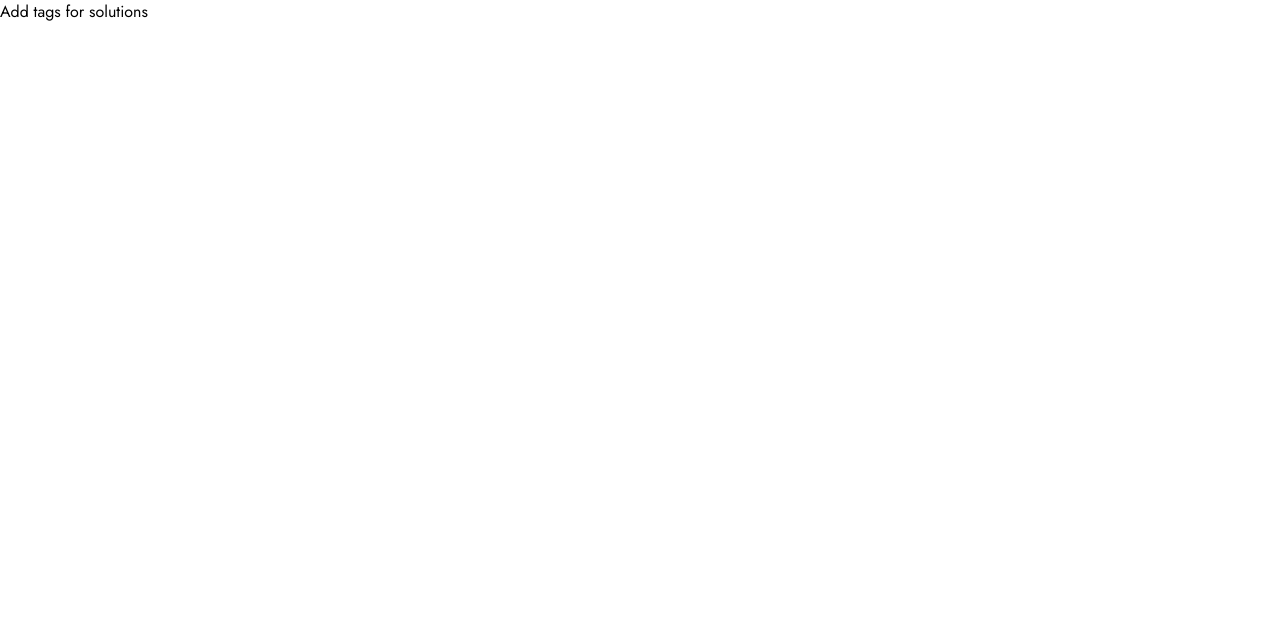
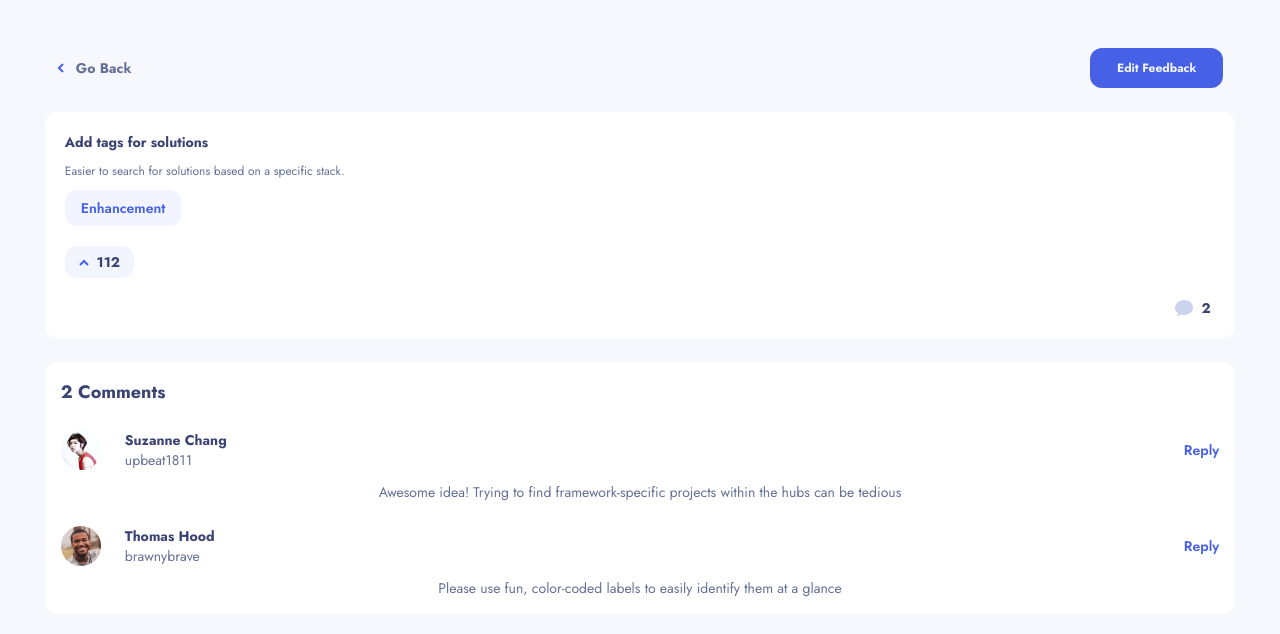
Before and after one commit to Iliatsiklauri/Feedback-app, a Next.js app: page /1 in a window 1280 px wide. Shown: the top 634 px of the page. Built offline with nearby package versions, Linux system fonts and the light colour scheme.

Commit message:
added comment functional

```diff
--- a/src/app/(pages)/[id]/page.tsx
+++ b/src/app/(pages)/[id]/page.tsx
@@ -1,12 +1,32 @@
 'use client';
-import res from '@/app/data.json';
+
+import { GlobalProvider } from '@/app/GlobalStates';
+import Aboutheader from '@/app/components/Aboutheader';
+import Card from '@/app/components/Card';
+import Comments from '@/app/components/Comments';
 import { Params } from '@/app/data';
-import { useEffect, useState } from 'react';
+import Link from 'next/link';
+import { useContext } from 'react';
+export default function Page({ params }: Params) {
+  const context = useContext(GlobalProvider);
+  if (!context) {
+    return <h1>no context</h1>;
+  }
+  const jsonData = context.productRequests[params.id - 1];
 
-export default function Page({ params }: Params) {
-  const [data, setData] = useState<any>();
-  useEffect(() => {
-    setData(res.productRequests[params.id - 1]);
-  }, [params.id]);
-  return <div>{data?.title}</div>;
+  return (
+    <div className="pt-6 gap-6 flex flex-col items-center justify-center bg-[#F7F8FD]">
+      <div className="py-6 gap-6 flex flex-col items-center justify-center w-full">
+        <Aboutheader display={true} />
+        <Card
+          category={`${jsonData.category}`}
+          description={`${jsonData.description}`}
+          title={`${jsonData.title}`}
+          upvotes={jsonData.upvotes}
+          comments={jsonData.comments}
+        />
+        <Comments comments={jsonData.comments} />
+      </div>
+    </div>
+  );
 }
--- /dev/null
+++ b/src/app/components/Aboutheader.tsx
@@ -0,0 +1,16 @@
+import Link from 'next/link';
+import Button from './Button';
+
+export default function Aboutheader({ display }: { display: boolean }) {
+  return (
+    <div className="w-[93%]  h-10 flex items-center justify-between px-3">
+      <div className="flex items-center justify-center  cursor-pointer">
+        <Link href={'/'} className="w-full flex items-center gap-3 justify-center ">
+          <img src="shared\icon-arrow-left.svg" alt="" />
+          <p className="font-bold text-sm text-[#647196]">Go Back</p>
+        </Link>
+      </div>
+      {display ? <Button content="Edit Feedback" color="#4661E6" /> : null}
+    </div>
+  );
+}
--- a/src/app/components/Card.tsx
+++ b/src/app/components/Card.tsx
@@ -1,5 +1,4 @@
 import { ProductRequest } from '../data';
-
 export default function Card({
   title,
   category,
--- /dev/null
+++ b/src/app/components/Comments.tsx
@@ -0,0 +1,19 @@
+'use client';
+import { comments } from '../data';
+import CommentsSection from './CommentsSection';
+export type PropType = {
+  comments?: comments[];
+};
+
+export default function Comments({ comments }: PropType) {
+  return (
+    <div className="w-[93%] flex items-center justify-center flex-col px-4 bg-white rounded-xl py-4 gap-6">
+      <p className="font-bold text-[#3A4374] text-lg self-start">
+        {comments?.length} Comments
+      </p>
+      {comments?.map((el: comments, key: number) => (
+        <CommentsSection comments={el} key={key} />
+      ))}
+    </div>
+  );
+}
--- /dev/null
+++ b/src/app/components/CommentsSection.tsx
@@ -0,0 +1,27 @@
+import { comments } from '../data';
+
+export type PropType = {
+  comments?: comments;
+};
+
+export default function CommentsSection({ comments }: PropType) {
+  return (
+    <div className="w-full flex items-center justify-center flex-col gap-3">
+      <header className="flex items-center justify-between w-full">
+        <div className="flex gap-6 items-center justify-center">
+          <img
+            src={`${comments?.user.image}`}
+            alt=""
+            className="w-10 h-10 rounded-full"
+          />
+          <div className="flex items-start justify-center flex-col">
+            <p className="font-bold text-sm text-[#3A4374]">{comments?.user.name}</p>
+            <p className="text-[#647196] text-sm">{comments?.user.username}</p>
+          </div>
+        </div>
+        <p className="text-[#4661E6] text-sm font-semibold">Reply</p>
+      </header>
+      <p className="text-[#647196] text-sm">{comments?.content}</p>
+    </div>
+  );
+}
```
